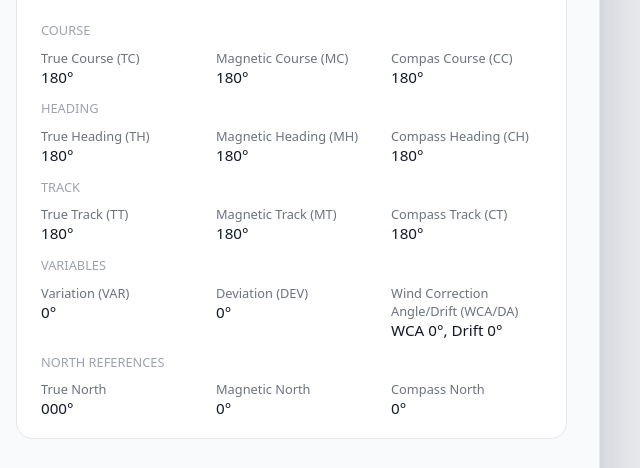
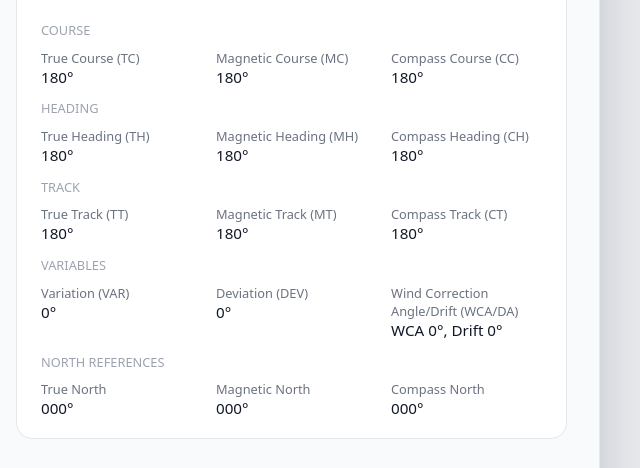
Before and after one commit to JustinVerstijnen/JVFlightToolsSWA, a plain HTML site: page coursecalculator/index.html in a window 1280 px wide. Shown: the part 227-695 px from the top of the page, 640-1280 px from the left. Drawn offline with Linux system fonts and the light colour scheme.

Commit message:
Update index.html

```diff
--- a/coursecalculator/index.html
+++ b/coursecalculator/index.html
@@ -225,7 +225,7 @@
         <div class="grid-three">
           <div><div class="value-label">True Course (TC)</div><div class="value-number" id="tcOut"></div></div>
           <div><div class="value-label">Magnetic Course (MC)</div><div class="value-number" id="mcOut"></div></div>
-          <div><div class="value-label">Compas Course (CC)</div><div class="value-number" id="ccOut"></div></div>
+          <div><div class="value-label">Compass Course (CC)</div><div class="value-number" id="ccOut"></div></div>
         </div>
 
         <div class="group-title">Heading</div>
@@ -249,7 +249,7 @@
           <div><div class="value-label">Wind Correction Angle/Drift (WCA/DA)</div><div class="value-number" id="wcaDriftOut"></div></div>
         </div>
 
-        <!-- ★★★★★ NEW BLOCK: NORTH REFERENCES ★★★★★ -->
+        <!-- North References -->
         <div class="group-title">North References</div>
         <div class="grid-three">
           <div><div class="value-label">True North</div><div class="value-number" id="trueNorthOut"></div></div>
@@ -259,7 +259,7 @@
       </section>
     </div>
 
-    <!-- Visualisatie onderaan -->
+    <!-- Visualisatie -->
     <section class="card">
       <h2>3. Visualization</h2>
       <canvas id="compassCanvas" width="640" height="640"></canvas>
@@ -267,7 +267,7 @@
   </div>
 
 <script>
-/* ======== helpers ======= */
+/* ======== Helpers ======= */
 function clamp(v, min, max) { return Math.min(max, Math.max(min, v)); }
 function normDeg(d) { let r = d % 360; if (r < 0) r += 360; return r; }
 function pad3(d){return Math.round(normDeg(d)).toString().padStart(3,'0');}
@@ -290,7 +290,6 @@ const thOut=document.getElementById("thOut"), mhOut=document.getElementById("mhO
 const ttOut=document.getElementById("ttOut"), mtOut=document.getElementById("mtOut"), ctOut=document.getElementById("ctOut");
 const varOut=document.getElementById("varOut"), devOut=document.getElementById("devOut"), wcaDriftOut=document.getElementById("wcaDriftOut");
 
-/* ★ NEW OUTPUT REFS */
 const trueNorthOut=document.getElementById("trueNorthOut");
 const magNorthOut=document.getElementById("magNorthOut");
 const compassNorthOut=document.getElementById("compassNorthOut");
@@ -298,7 +297,7 @@ const compassNorthOut=document.getElementById("compassNorthOut");
 const canvas=document.getElementById("compassCanvas");
 const ctx=canvas.getContext("2d");
 
-/* ===== scroll sliders ===== */
+/* ===== Scroll sliders ===== */
 function enableScrollSlider(slider){
   slider.addEventListener("wheel", e=>{
     e.preventDefault();
@@ -308,12 +307,9 @@ function enableScrollSlider(slider){
   });
 }
 
-[
-  tcRange, thRange, ttRange, chRange,
-  variationRange, deviationRange, wcaRange
-].forEach(enableScrollSlider);
+[ tcRange, thRange, ttRange, chRange, variationRange, deviationRange, wcaRange ].forEach(enableScrollSlider);
 
-/* ===== sync helpers ===== */
+/* Sync helpers */
 function bind(rangeEl, numEl, min, max){
   rangeEl.addEventListener("input",()=>{
     numEl.value=rangeEl.value; recalc();
@@ -334,7 +330,7 @@ bind(wcaRange,wcaInput,-30,30);
 
 modeSelect.addEventListener("change",recalc);
 
-/* ===== hoofd berekening ===== */
+/* ===== Main calculations ===== */
 function recalc(){
   const VAR=Number(variationRange.value);
   const DEV=Number(deviationRange.value);
@@ -391,21 +387,25 @@ function recalc(){
   devOut.textContent=formatVarDev(DEV);
   wcaDriftOut.textContent=`WCA ${formatRL(WCA)}, Drift ${formatRL(DRIFT)}`;
 
-  /* ★★★★★ NEW NORTH REFERENCE CALCULATION ★★★★★ */
-  const TRUE_NORTH = 0;
-  const MAG_NORTH = normDeg(TRUE_NORTH - VAR);
-  const COMP_NORTH = normDeg(MAG_NORTH - DEV);
+  /* ===== Visuele noordrichtingen ===== */
+  const VIS_TRUE_NORTH = 0;
+  const VIS_MAG_NORTH = normDeg(360 - Math.abs(VAR));
+  const VIS_COMP_NORTH = normDeg(VIS_MAG_NORTH - DEV);
 
-  trueNorthOut.textContent = pad3(TRUE_NORTH) + "°";
-  magNorthOut.textContent = pad3(MAG_NORTH + 360) % 360 + "°";
-  compassNorthOut.textContent = pad3(COMP_NORTH + 360) % 360 + "°";
+  trueNorthOut.textContent = pad3(VIS_TRUE_NORTH) + "°";
+  magNorthOut.textContent = pad3(VIS_MAG_NORTH) + "°";
+  compassNorthOut.textContent = pad3(VIS_COMP_NORTH) + "°";
 
-  drawCompass(TC,TH,TT,VAR,DEV);
+  drawCompass(
+    TC, TH, TT, VAR, DEV,
+    VIS_TRUE_NORTH, VIS_MAG_NORTH, VIS_COMP_NORTH
+  );
 }
 
-/* ======= tekenen ====== */
-function drawCompass(TC,TH,TT,VAR,DEV){
+/* ===== Draw Compass ===== */
+function drawCompass(TC,TH,TT,VAR,DEV, VIS_T, VIS_M, VIS_C){
   ctx.clearRect(0,0,canvas.width,canvas.height);
+
   const cx=canvas.width/2, cy=canvas.height/2;
   const r=Math.min(cx,cy)*0.75;
 
@@ -416,9 +416,9 @@ function drawCompass(TC,TH,TT,VAR,DEV){
   ctx.lineWidth=2;
   ctx.beginPath(); ctx.arc(cx,cy,r,0,Math.PI*2); ctx.stroke();
 
-  drawArrow(0,"T","#111827",3,r*1.05);
-  drawArrow(VAR,"M","#ef4444",2,r*0.95);
-  drawArrow(VAR+DEV,"C","#16a34a",2,r*0.85);
+  drawArrow(VIS_T,"T","#111827",3,r*1.05);
+  drawArrow(VIS_M,"M","#ef4444",2,r*0.95);
+  drawArrow(VIS_C,"C","#16a34a",2,r*0.85);
 
   drawLine(TC,"TC","#6b7280",2,r*0.95);
   drawLine(TH,"TH","#ffd000",2,r*0.85);
```
